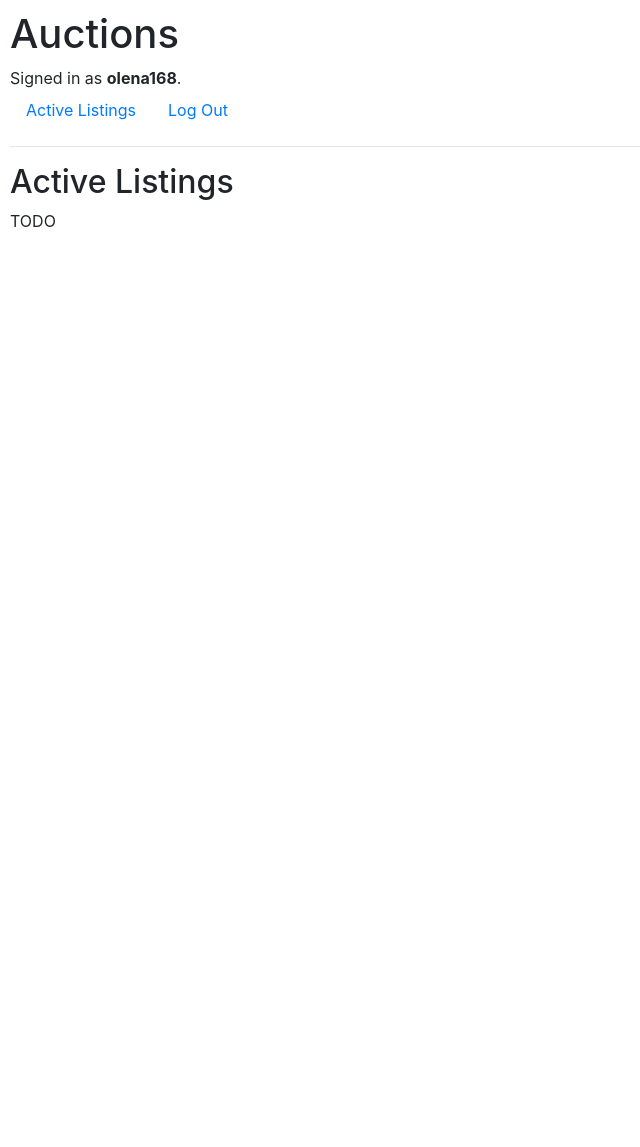
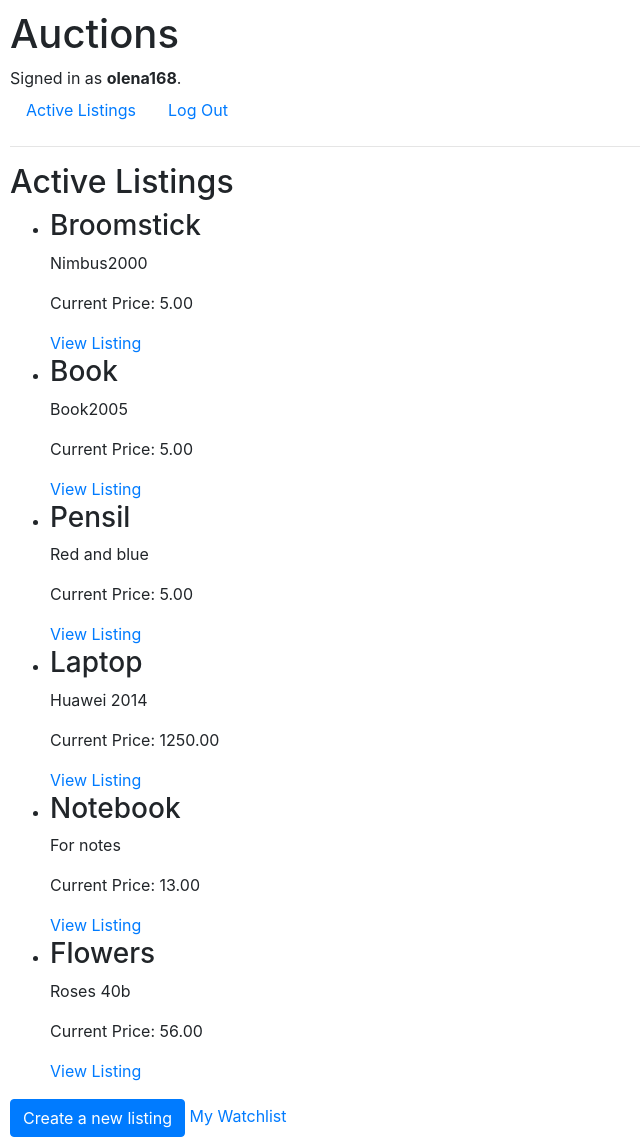
Before and after one commit to OlenaBoichenko/commerce, a Django app: page / in a window 1280 px wide. Shown: the whole page, without its empty margins (0-640 px from the left). Before the commit the page ends 227 px from the top, so only its background shows below. Run offline with Django 3.2, Linux system fonts and the light colour scheme; a user stored in the database is signed in; data comes from the database, SQL or seed files in the repository; both versions use the stored data as it was after the commit; some libraries are stand-ins or nearby versions.

Commit message:
add create function and wathlist

```diff
--- a/auctions/models.py
+++ b/auctions/models.py
@@ -3,12 +3,13 @@ from django.db import models
 
 
 class User(AbstractUser):
-    pass
+    watchlist = models.ManyToManyField('Listing', related_name="watched_by", blank=True)  # Поле Watchlist
 
 class Listing(models.Model):
     title = models.CharField(max_length=255)  # Заголовок объявления
     description = models.TextField()  # Описание объявления
     starting_bid = models.DecimalField(max_digits=10, decimal_places=2)  # Начальная ставка
+    current_price = models.DecimalField(max_digits=10, decimal_places=2)
     image_url = models.URLField(blank=True, null=True)  # URL изображения (опционально)
     category = models.CharField(max_length=100)  # Категория объявления
     created_at = models.DateTimeField(auto_now_add=True)  # Дата создания объявления
--- a/auctions/templates/auctions/index.html
+++ b/auctions/templates/auctions/index.html
@@ -1,7 +1,24 @@
 {% extends "auctions/layout.html" %}
 
 {% block body %}
-    <h2>Active Listings</h2>
+<h2>Active Listings</h2>
+<ul>
+{% for listing in listings %}
+    <li>
+        <h3>{{ listing.title }}</h3>
+        <p>{{ listing.description }}</p>
+        <p>Current Price: {{ listing.current_price }}</p>
+        <a href="{% url 'listing' listing.id %}">View Listing</a>
+    </li>
+{% empty %}
+    <li>No active listings available.</li>
+{% endfor %}
+</ul>
 
-    TODO
+    <a href="{% url 'create_listing' %}" class="btn btn-primary">Create a new listing</a>
+
+    {% if user.is_authenticated %}
+        <a href="{% url 'watchlist' %}">My Watchlist</a>
+    {% endif %}
+
 {% endblock %}
--- a/auctions/urls.py
+++ b/auctions/urls.py
@@ -6,5 +6,10 @@ urlpatterns = [
     path("", views.index, name="index"),
     path("login", views.login_view, name="login"),
     path("logout", views.logout_view, name="logout"),
-    path("register", views.register, name="register")
+    path("register", views.register, name="register"),
+    path('create_listing/', views.create_listing, name='create_listing'),
+    path("listing/<int:id>/", views.listing_detail, name="listing"),
+    path("listing/<int:id>/add_to_watchlist/", views.add_to_watchlist, name="add_to_watchlist"),  # Добавление в избранное
+    path("listing/<int:id>/remove_from_watchlist/", views.remove_from_watchlist, name="remove_from_watchlist"),  # Удаление из избранного
+    path("watchlist/", views.watchlist, name="watchlist"),  # Страница избранного (Watchlist Page)
 ]
--- a/auctions/views.py
+++ b/auctions/views.py
@@ -1,14 +1,21 @@
 from django.contrib.auth import authenticate, login, logout
+from django.contrib.auth.decorators import login_required
 from django.db import IntegrityError
 from django.http import HttpResponse, HttpResponseRedirect
-from django.shortcuts import render
+from django.shortcuts import render, redirect
 from django.urls import reverse
+from django.shortcuts import get_object_or_404
+from .form import ListingForm
+from .models import Listing
 
 from .models import User
 
 
 def index(request):
-    return render(request, "auctions/index.html")
+    listings = Listing.objects.filter(is_active=True)  # Отбираем только активные объявления
+    return render(request, 'auctions/index.html', {
+        'listings': listings
+    })
 
 
 def login_view(request):
@@ -61,3 +68,55 @@ def register(request):
         return HttpResponseRedirect(reverse("index"))
     else:
         return render(request, "auctions/register.html")
+
+
+def create_listing(request):
+    if request.method == 'POST':
+        form = ListingForm(request.POST)
+        if form.is_valid():
+            # Сохраняем новое объявление в базе данных
+            new_listing = form.save(commit=False)
+            new_listing.owner = request.user  # Привязываем объявление к текущему пользователю
+            new_listing.current_price = new_listing.starting_bid
+            new_listing.save()
+            return redirect('index')  # Перенаправление на главную страницу после успешного создания
+    else:
+        form = ListingForm()  # Пустая форма для GET-запроса
+    return render(request, 'auctions/create_listing.html', {'form': form})  # Рендерим шаблон с формой
+
+def listing_detail(request, id):
+    listing = get_object_or_404(Listing, id=id)
+    return render(request, "auctions/listing_detail.html", {
+        "listing": listing
+    })
+
+
+@login_required
+def add_to_watchlist(request, id):
+    listing = get_object_or_404(Listing, id=id)
+    user = request.user
+    user.watchlist.add(listing)
+    return redirect('listing', id=id)
+
+@login_required
+def remove_from_watchlist(request, id):
+    listing = get_object_or_404(Listing, id=id)
+    user = request.user
+    user.watchlist.remove(listing)
+    return redirect('index')
+
+def listing_detail(request, id):
+    listing = get_object_or_404(Listing, id=id)
+    is_in_watchlist = False
+    if request.user.is_authenticated:
+        is_in_watchlist = listing in request.user.watchlist.all()
+    return render(request, 'auctions/listing_detail.html', {
+        'listing': listing,
+        'is_in_watchlist': is_in_watchlist
+    })
+
+@login_required
+def watchlist(request):
+    user = request.user
+    watchlist_items = user.watchlist.all()  # Получаем все объявления из избранного текущего пользователя
+    return render(request, 'auctions/watchlist.html', {'watchlist_items': watchlist_items})
```
Also changed, not shown: auctions/form.py (added, +17 -0 lines), auctions/templates/auctions/create_listing.html (added, +11 -0 lines), auctions/templates/auctions/listing_detail.html (added, +22 -0 lines), auctions/templates/auctions/watchlist.html (added, +22 -0 lines), auctions/migrations/0003_listing_current_price.py (added), auctions/migrations/0004_user_watchlist.py (added), db.sqlite3.
